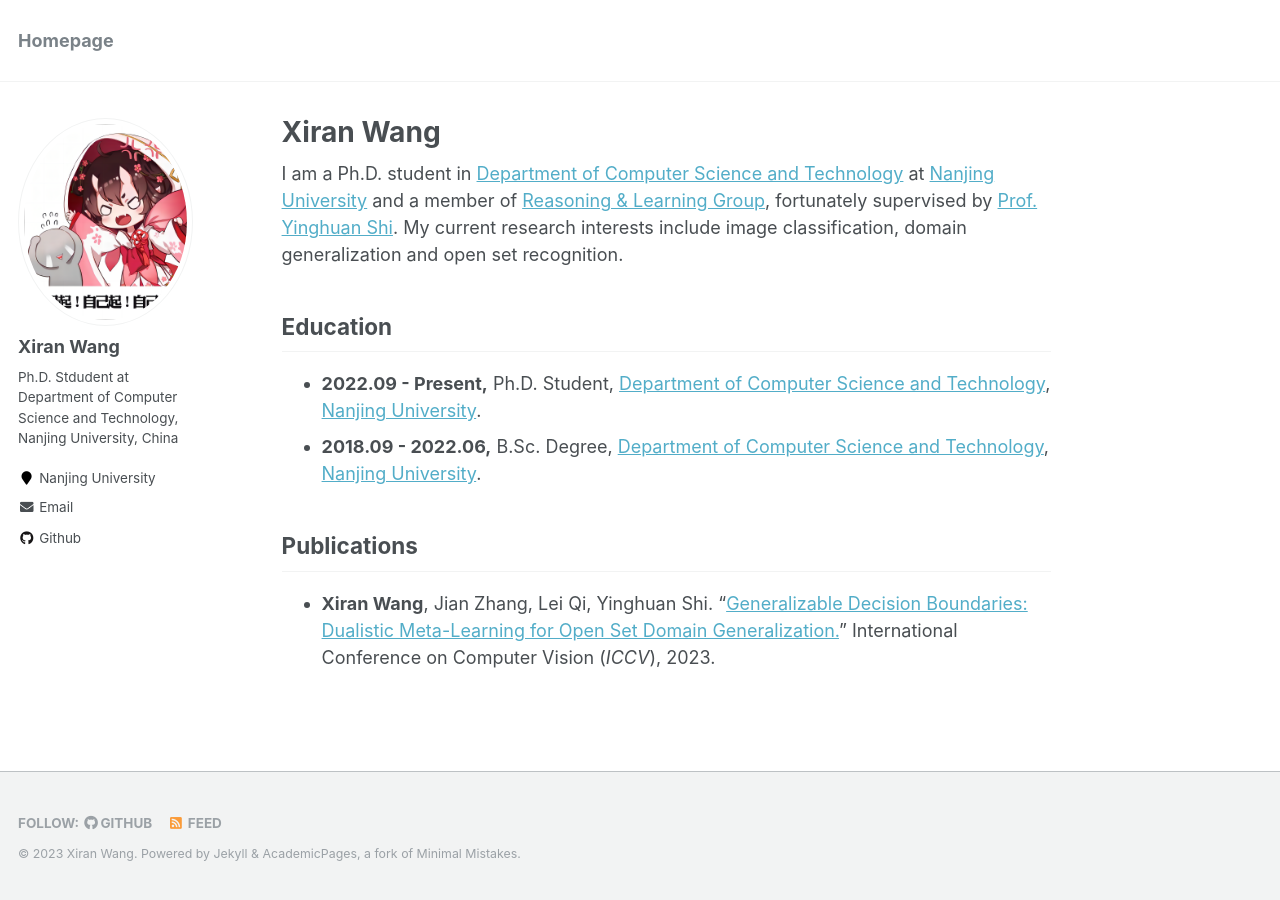
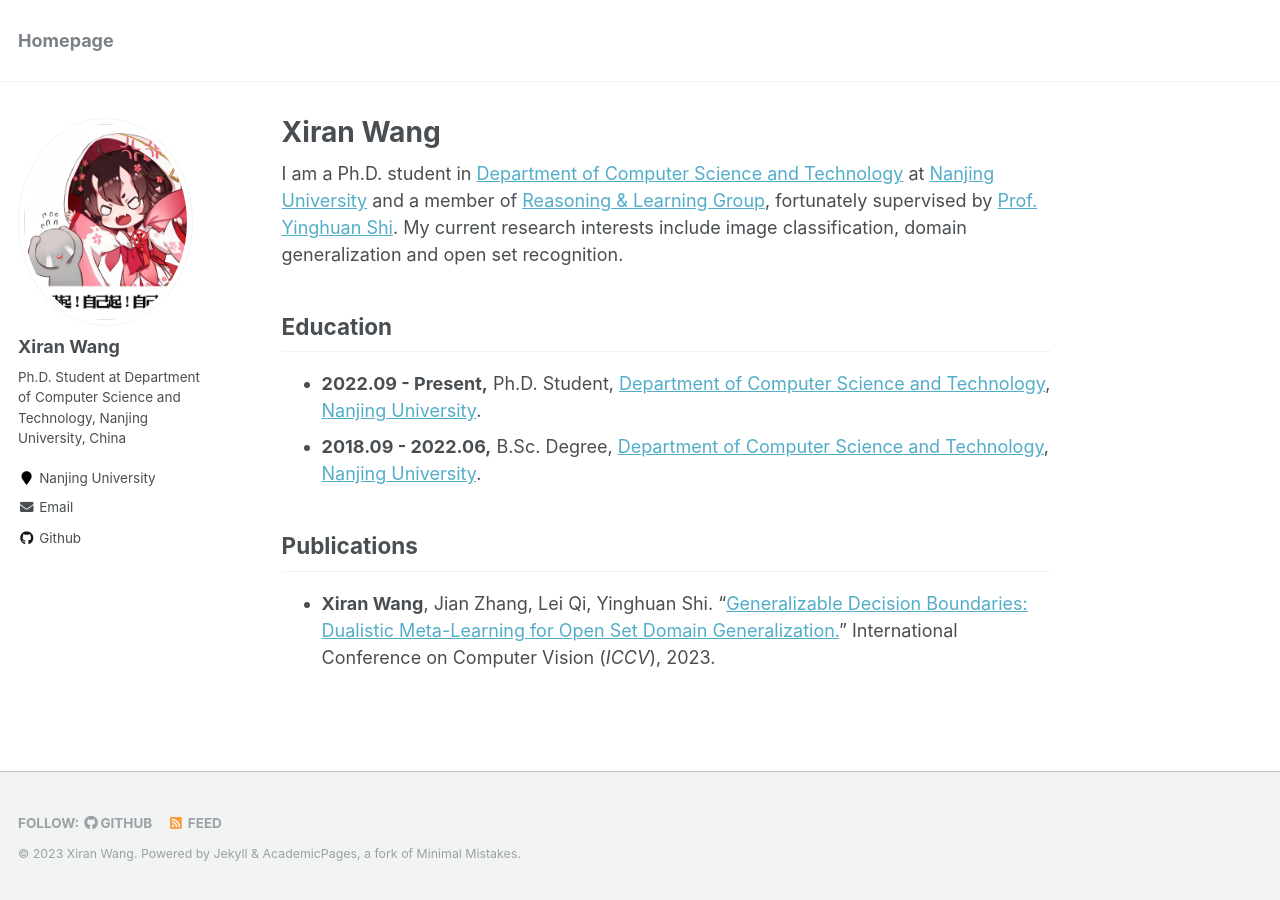
Before and after one commit to zzwdx/zzwdx.github.io, a Jekyll site: the page built from _pages/about.md, in a window 1280 px wide. Built offline with Jekyll 4.4.1, drawn with Linux system fonts in a browser that asks for light colours.

Commit message:
stdudent -> student

```diff
--- a/_config.yml
+++ b/_config.yml
@@ -82,7 +82,7 @@
 author:
   name             : "Xiran Wang"
   avatar           : "momo_woad.png"
-  bio              : "Ph.D. Stdudent at Department of Computer Science and Technology, Nanjing University, China"
+  bio              : "Ph.D. Student at Department of Computer Science and Technology, Nanjing University, China"
   location         : "Nanjing University"
   employer         :
   pubmed           : # "https://www.ncbi.nlm.nih.gov/pubmed/?term=john+snow"
```
